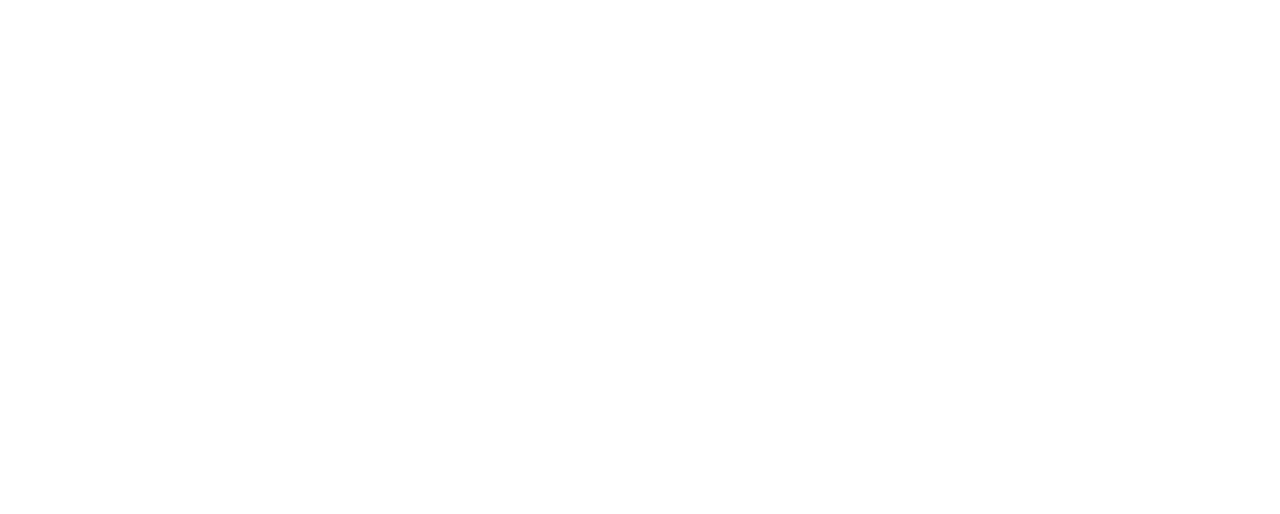
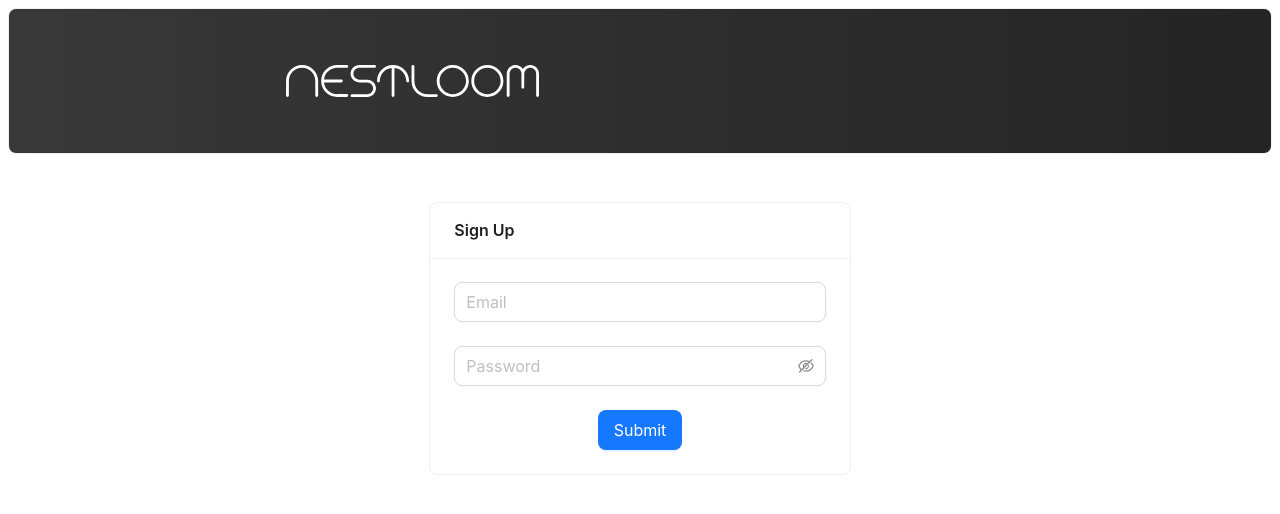
Before and after one commit to LAdam-ix/pb138-catalogue-of-houses, a React (Vite) app in the folder frontend/: page /signin in a window 1280 px wide. Before the commit this address had no page. Shown: the top 514 px of the page. Built offline with nearby package versions, Linux system fonts and the light colour scheme.

Commit message:
feat(components): adds signin components

```diff
--- a/frontend/src/App.tsx
+++ b/frontend/src/App.tsx
@@ -2,12 +2,14 @@
 
 import { MainIndex } from "./components/main";
 import { SignUp } from "./components/sign/SignUp";
+import { SignIn } from "./components/sign/SignIn";
 
 function App() {
   return (
     <Routes>
       <Route path="/" element={<MainIndex />} />
-      <Route path="signup" element={<SignUp />} />
+      <Route path="/signup" element={<SignUp />} />
+      <Route path="/signin" element={<SignIn />} />
     </Routes>
   )
 }
--- a/frontend/src/components/main/Panel.tsx
+++ b/frontend/src/components/main/Panel.tsx
@@ -5,8 +5,12 @@
 const content = (
   <>
     <Space size="middle">
-      <Button type="primary">Sign In</Button>
-      <Link to='/signup'><Button type="primary">Sign Up</Button></Link>
+      <Link to="/signin">
+        <Button type="primary">Sign In</Button>
+      </Link>
+      <Link to="/signup">
+        <Button type="primary">Sign Up</Button>
+      </Link>
     </Space>
   </>
 );
--- /dev/null
+++ b/frontend/src/components/sign/SignIn.tsx
@@ -0,0 +1,18 @@
+import { Row, Col, Card } from "antd";
+import { SignInForm } from "./SignInForm";
+import { Header } from "./Header";
+
+export const SignIn = () => {
+  return (
+    <>
+      <Header />
+      <Row justify="center" className="mt-3">
+        <Col span={24} md={12} lg={8}>
+          <Card title="Sign Up">
+            <SignInForm />
+          </Card>
+        </Col>
+      </Row>
+    </>
+  );
+};
--- /dev/null
+++ b/frontend/src/components/sign/SignInForm.tsx
@@ -0,0 +1,53 @@
+import { Button, Form, Row, Col } from "antd";
+import { useForm } from "react-hook-form";
+import * as yup from "yup";
+import { yupResolver } from "@hookform/resolvers/yup";
+import { InputField } from "./InputField";
+import { AvatarUpload } from "./AvatarUpload";
+import { PasswordField } from "./PasswordField";
+import { RoleRadio } from "./RoleRadio";
+
+const schema = yup.object({
+  email: yup
+    .string()
+    .email("Email has invalid format!")
+    .required("Email is required!"),
+  password: yup
+    .string()
+    .min(8, "Password has to be at least 8 characters long!")
+    .required("Password is required!"),
+});
+
+export const SignInForm = () => {
+  const {
+    control,
+    handleSubmit,
+    formState: { errors },
+  } = useForm({ resolver: yupResolver(schema) });
+
+  const onSubmit = handleSubmit((data) => {
+    console.log(data);
+  });
+
+  return (
+    <Form onFinish={onSubmit}>
+      <InputField
+        name="email"
+        placeholder="Email"
+        control={control}
+        errors={errors}
+      />
+      <PasswordField
+        name="password"
+        placeholder="Password"
+        control={control}
+        errors={errors}
+      />
+      <Row justify="center">
+        <Button size="large" type="primary" htmlType="submit">
+          Submit
+        </Button>
+      </Row>
+    </Form>
+  );
+};
```
